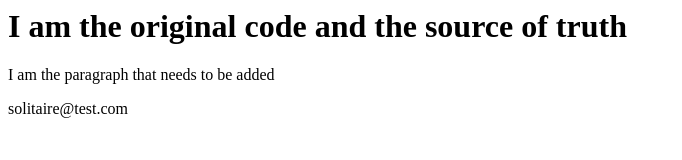
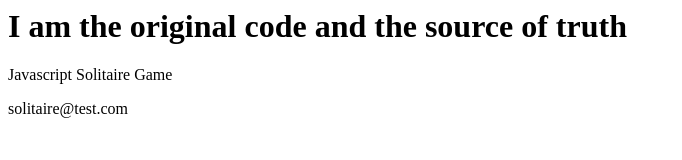
Before and after one commit to kubowania/javascript-solitaire, a plain HTML site: page index.html in a window 1280 px wide. Shown: the whole page, without its empty margins (0-682 px from the left). Drawn offline with Linux system fonts and the light colour scheme.

Commit message:
added paragraph

```diff
--- a/index.html
+++ b/index.html
@@ -1,3 +1,3 @@
 <h1>I am the original code and the source of truth</h1>
-<p>I am the paragraph that needs to be added</p>
+<p>Javascript Solitaire Game</p>
 <footer>solitaire@test.com</footer>
```
